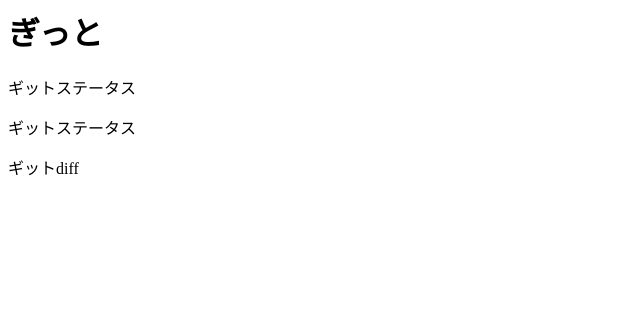
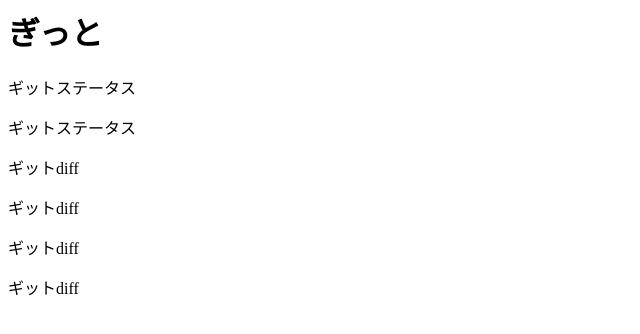
Before and after one commit to thinkcodedesign/git_tutorial, a plain HTML site: page index.html in a window 1280 px wide. Shown: the whole page, without its empty margins (0-640 px from the left). Drawn offline with Linux system fonts and the light colour scheme.

Commit message:
aaaaaaaaaaaaaaaaa

```diff
--- a/index.html
+++ b/index.html
@@ -2,3 +2,6 @@
 <p>ギットステータス</p>
 <p>ギットステータス</p>
 <p>ギットdiff</p>
+<p>ギットdiff</p>
+<p>ギットdiff</p>
+<p>ギットdiff</p>
```
